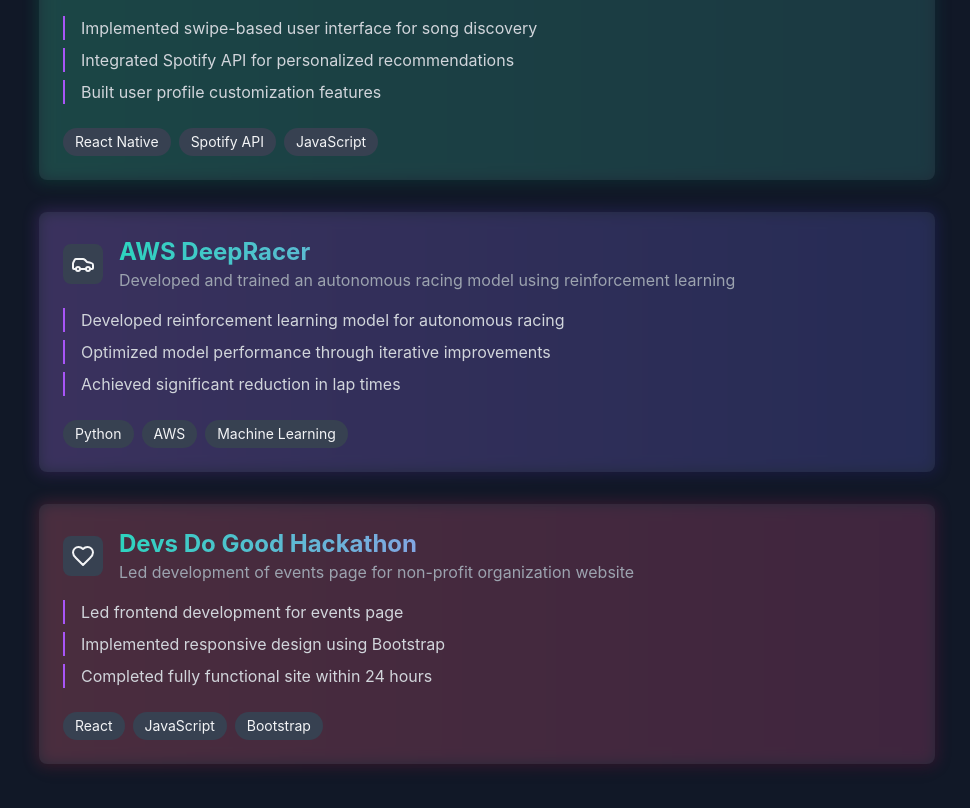
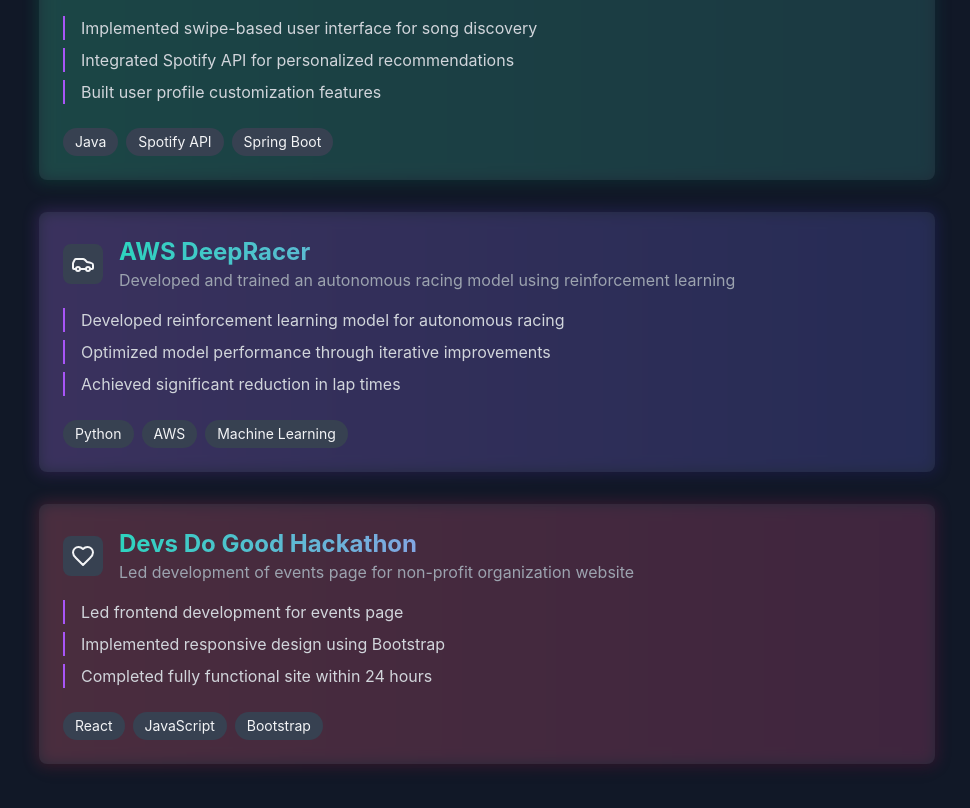
Before and after one commit to Nayma-Garcia/Portfolio, a React (Create React App) app: page / in a window 1280 px wide. Shown: the part 1984-2792 px from the top of the page, without its empty margins (153-1123 px from the left). Built offline with nearby package versions, Linux system fonts and the light colour scheme.

Commit message:
small change

```diff
--- a/src/Portfolio.tsx
+++ b/src/Portfolio.tsx
@@ -107,7 +107,7 @@
       title: "Spinder",
       description:
         "Mobile app integrating Spotify API for personalized song recommendations with swipe functionality",
-      tech: ["React Native", "Spotify API", "JavaScript"],
+      tech: ["Java", "Spotify API", "Spring Boot"],
       color: "from-emerald-500 to-teal-700",
       icon: <Smartphone className="w-6 h-6" />,
       points: [
```
